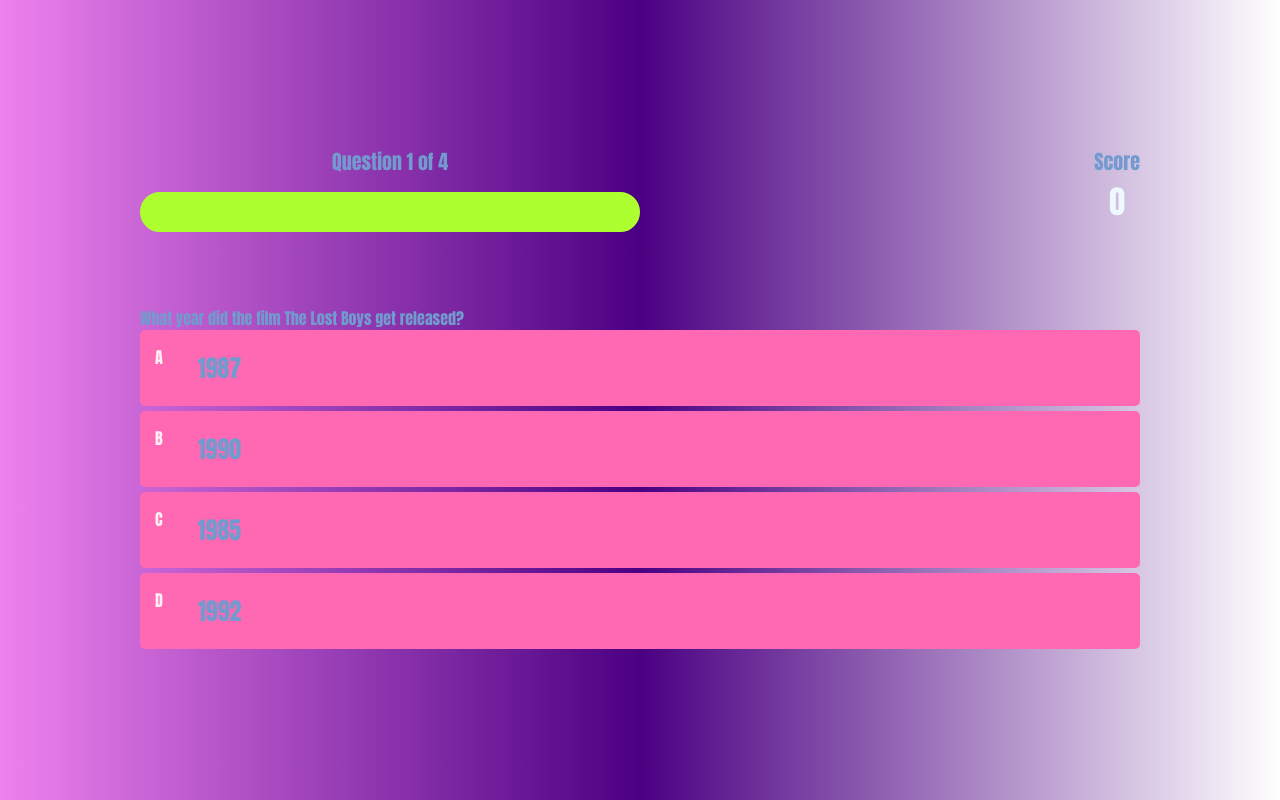
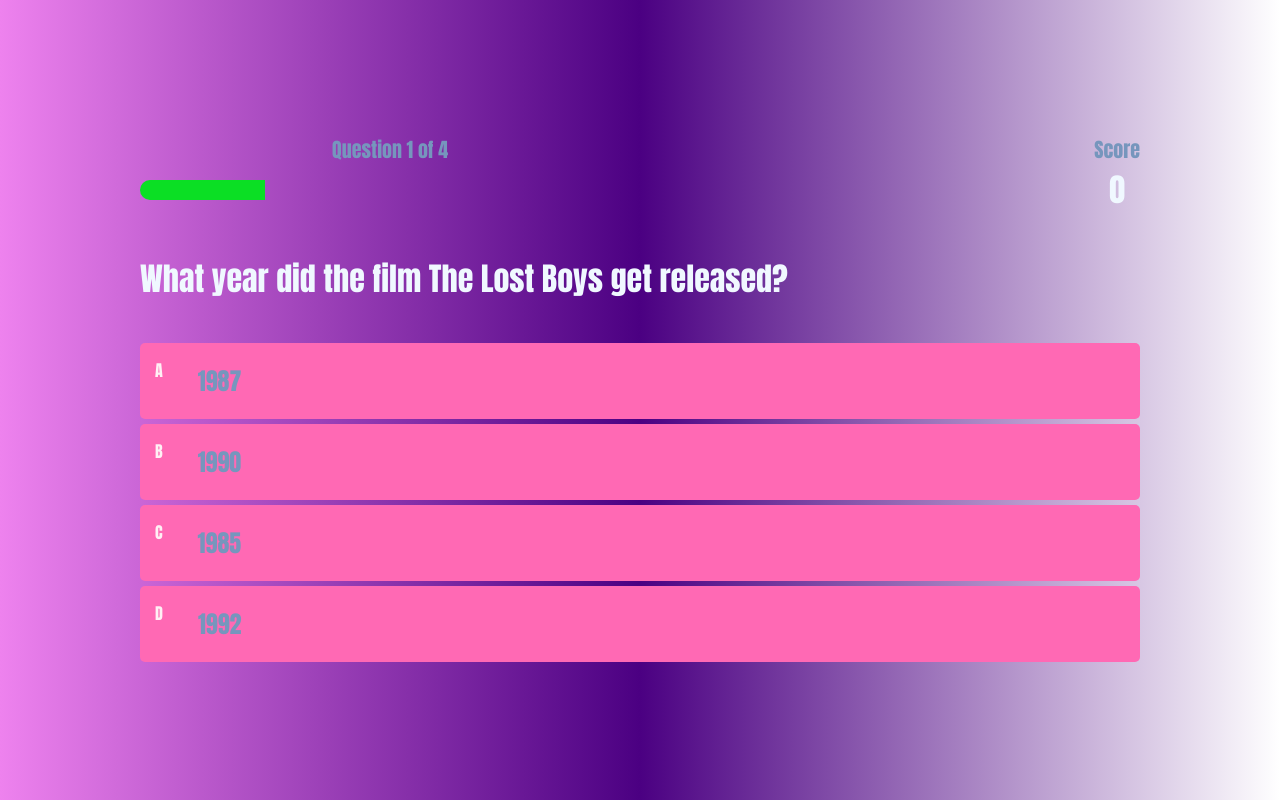
Before and after one commit to bebrucato/quiz-app, a plain HTML site: page game.html in a window 1280 px wide. Drawn offline with Linux system fonts and the light colour scheme.

```diff
--- a/game.css
+++ b/game.css
@@ -1,5 +1,6 @@
 body {
-    color:rgb(114, 154, 206);
+    color:rgb(118, 150, 189);
+    border-radius: 5px;
 }
 
 .choice-container {
@@ -26,6 +27,14 @@ body {
     font-size:150%;
 }
 
+.correct {
+    background: linear-gradient(32deg,rgba(11,223,36) 0%, rgb(41,232,111) 100%) ;
+}
+
+.incorrect {
+    background: linear-gradient(32deg,rgba(230,29,29,1) 0%, rgb(224,11,11,1) 100%);
+}
+
 #hud {
     display: flex;
     justify-content: space-between;
@@ -43,7 +52,7 @@ body {
 #progressBar {
     width: 500px;
     height: 20px;
-    border: 20px solid greenyellow;
+    border: 20px solid rgb (11,223,36);
     margin-top: 15px;
     border-radius: 50px;
     overflow: hidden;
@@ -51,6 +60,6 @@ body {
 
 #progressBarFull {
     height: 100%;
-    background: greenyellow;
+    background: rgb(11,223,36);
     width: 0%;
 }
--- a/game.html
+++ b/game.html
@@ -29,7 +29,7 @@
                     </h1>
                 </div>
             </div>
-            <div id="question">What is the answer to this question?</div>
+            <h1 id="question">What is the answer to this question?</h1>
             <div class="choice-container">
                 <p class="choice-prefix">A</p>
                 <p class="choice-text" data-number="1">Choice</p>
--- a/style.css
+++ b/style.css
@@ -12,7 +12,7 @@
 
 h1 {
     color: aliceblue;
-    margin-bottom: 80px;
+    margin-bottom: 40px;
 }
 
 h2 {
```
Also changed, not shown: game.js (+5 -5 lines), end.html (added), end.js (added).
